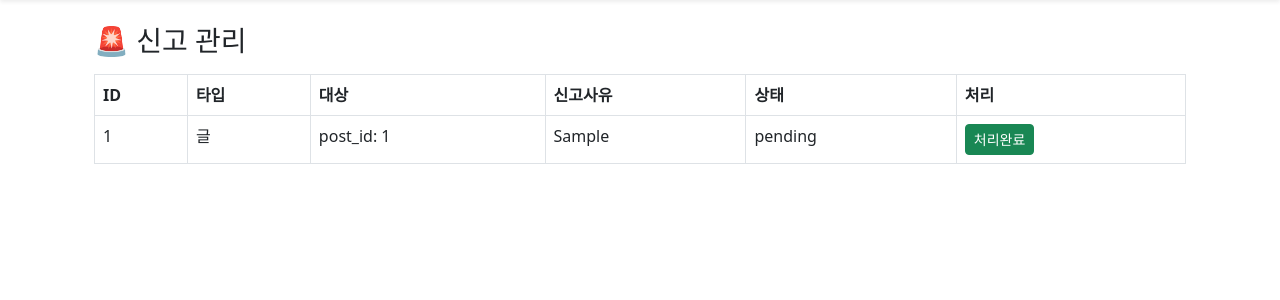
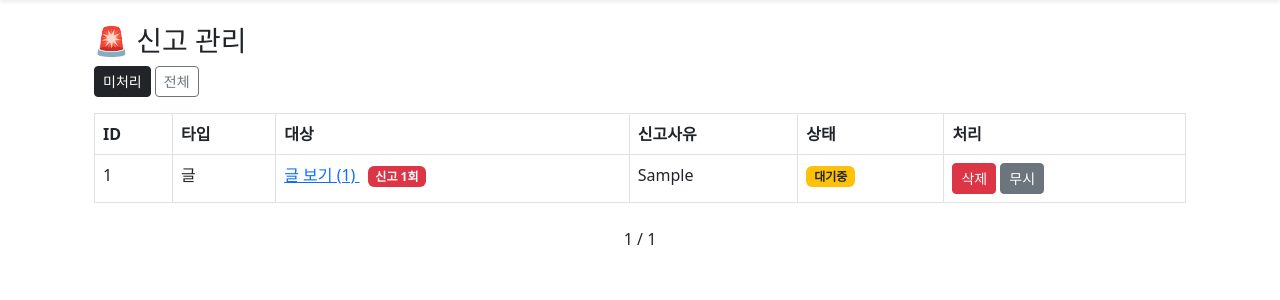
Before and after one commit to sang5517/my_todo_app, a Flask app: page /admin/reports in a window 1280 px wide. Shown: the part 56-356 px from the top of the page. Run offline with Flask 3, Linux system fonts and the light colour scheme; the visitor is signed in with stand-in values (Sample User, id 1); tables that the repository leaves empty hold one stand-in row (values such as "Sample post").

Commit message:
feat: 신고 시스템 구현 및 관리자 처리 기능 추가
- 게시글/댓글 신고 기능 구현
- 동일 유저 중복 신고 방지
- 관리자 페이지 신고 목록 조회 및 페이징 처리
- 신고 상태 (pending, deleted, ignored) 관리
- 신고 삭제 및 무시 처리 기능 추가
- 게시글 삭제 시 관련 댓글 및 신고 일괄 처리
- 신고 횟수 집계 및 UI 표시

```diff
--- a/models/comment.py
+++ b/models/comment.py
@@ -3,6 +3,7 @@ from datetime import datetime
 
 
 class Comment(db.Model):
+    __table_args__ = {'sqlite_autoincrement': True}
     id = db.Column(db.Integer, primary_key=True)
     content = db.Column(db.Text, nullable=False)
     user_id = db.Column(db.Integer, db.ForeignKey('user.id'), nullable=False)
--- a/models/post.py
+++ b/models/post.py
@@ -2,6 +2,8 @@ from extensions import db
 from datetime import datetime
 
 class Post(db.Model):
+    __table_args__ = {'sqlite_autoincrement': True}
+
     id = db.Column(db.Integer, primary_key=True)
     title = db.Column(db.String(100), nullable=False)
     content = db.Column(db.Text, nullable=False)
--- a/models/user.py
+++ b/models/user.py
@@ -6,6 +6,7 @@ class User(db.Model):
     username = db.Column(db.String(50), unique=True, nullable=False) # 아이디
     email = db.Column(db.String(100),unique=True, nullable=False) # 이메일 추가
     is_admin = db.Column(db.Boolean, default = False)
+    is_active = db.Column(db.Boolean, default = True)
 
     password = db.Column(db.String(200), nullable=True)
     provider = db.Column(db.String(20), default="local")
--- a/routes/admin.py
+++ b/routes/admin.py
@@ -1,8 +1,11 @@
-from flask import Blueprint, render_template,session
+from flask import Blueprint, render_template,session,request,jsonify
 from models.report import Report
+from models.post import Post
+from models.comment import Comment
 from utils.auth import login_required
 from models.user import User
 from extensions import db
+from sqlalchemy import func
 
 admin_bp = Blueprint("admin", __name__, url_prefix="/admin")
 
@@ -14,21 +17,100 @@ def reports():
     if not user.is_admin:
         return "권한 없음", 403
 
-    reports = Report.query.order_by(Report.created_at.desc()).all()
+    status = request.args.get("status") # 추가
+    page = request.args.get("page", 1, type=int) #추가
 
-    return render_template("admin/reports.html", reports=reports)
+    query = Report.query.order_by(Report.created_at.desc())
 
-@admin_bp.route("/report/resolve/<int:report_id>", methods=["POST"])
+    # 🔥 기본은 pending만
+    if status != "all":
+        query = query.filter_by(status="pending")
+
+    reports = query.paginate(page=page, per_page=10)
+
+    # 추가 시작
+    post_counts = db.session.query(
+        Report.post_id,
+        func.count(Report.id).label("count")
+
+    ).filter(Report.post_id != None)\
+     .group_by(Report.post_id).all()
+
+    comment_counts = db.session.query(
+        Report.comment_id,
+        func.count(Report.id).label("count")
+    ).filter(Report.comment_id != None)\
+     .group_by(Report.comment_id).all()
+
+    post_count_dict = {p.post_id: p.count for p in post_counts}
+    comment_count_dict = {c.comment_id: c.count for c in comment_counts}
+    # 🔥 추가 끝
+
+    return render_template(
+        "admin/reports.html",
+        reports=reports,
+        status=status,
+        post_count_dict=post_count_dict,
+        comment_count_dict=comment_count_dict
+    )
+
+@admin_bp.route("/report/action/<int:report_id>", methods=["POST"])
 @login_required
-def resolve_report(report_id):
+def resolve_action(report_id):
     user = User.query.get(session['user_id'])
 
     if not user.is_admin:
         return {"success": False}, 403
 
+    action = request.form.get("action")
     report = Report.query.get(report_id)
-    report.status = "resolved"
 
+    if not report:
+        return {"success": False, "message" : "신고 없음"}
+
+    # 삭제 처리
+
+    if action == "delete":
+        if report.post_id:
+            post = Post.query.get(report.post_id)
+            if post:
+                comment_ids = [c.id for c in post.comments]
+                db.session.delete(post)
+
+            # 같은 post 신고 전부 처리
+            Report.query.filter_by(post_id=report.post_id).update({
+                "status": "deleted"
+            })
+
+            # 🔥 댓글 신고도 전부 처리
+            if comment_ids:
+                Report.query.filter(Report.comment_id.in_(comment_ids)).update({
+                    "status": "deleted"
+                }, synchronize_session=False)
+
+
+        elif report.comment_id:
+            comment = Comment.query.get(report.comment_id)
+            if comment:
+                db.session.delete(comment)
+
+            # 같은 comment 신고 전부 처리
+            Report.query.filter_by(comment_id=report.comment_id).update({
+                "status": "deleted"
+            })
+
+        report.status = "deleted"   # ✅ 추가
+
+    elif action == "ignore":
+        if report.post_id:
+            Report.query.filter_by(post_id=report.post_id).update({
+                "status": "ignored"
+            })
+
+        elif report.comment_id:
+            Report.query.filter_by(comment_id=report.comment_id).update({
+                "status": "ignored"
+            })
     db.session.commit()
 
     return {"success": True}
--- a/routes/report.py
+++ b/routes/report.py
@@ -45,7 +45,7 @@ def report_comment(comment_id):
     existing = Report.query.filter_by(
         reporter_id=session['user_id'],
         comment_id=comment_id
-    )
+    ).first()
 
     if existing:
         return jsonify({
--- a/templates/admin/reports.html
+++ b/templates/admin/reports.html
@@ -4,6 +4,19 @@
 <div class="container mt-4">
 
     <h3>🚨 신고 관리</h3>
+
+    <!-- 🔥 필터 버튼 -->
+    <div class="mb-3">
+        <a href="/admin/reports"
+           class="btn btn-sm {% if not status or status != 'all' %}btn-dark{% else %}btn-outline-secondary{% endif %}">
+            미처리
+        </a>
+
+        <a href="/admin/reports?status=all"
+           class="btn btn-sm {% if status == 'all' %}btn-dark{% else %}btn-outline-secondary{% endif %}">
+            전체
+        </a>
+    </div>
 
     <table class="table table-bordered mt-3">
         <thead>
@@ -18,10 +31,11 @@
         </thead>
 
         <tbody>
-        {% for r in reports %}
+        {% for r in reports.items %}
             <tr>
                 <td>{{ r.id }}</td>
 
+                <!-- 타입 -->
                 <td>
                     {% if r.post_id %}
                         글
@@ -30,26 +44,65 @@
                     {% endif %}
                 </td>
 
+                <!-- 대상 -->
                 <td>
                     {% if r.post_id %}
-                        post_id: {{ r.post_id }}
+                        {% if r.post %}
+                            <a href="/post/{{ r.post_id }}">
+                                글 보기 ({{ r.post_id }})
+                            </a>
+                            <span class="badge bg-danger ms-2">
+                                신고 {{ post_count_dict.get(r.post_id, 0) }}회
+                            </span>
                         {% else %}
-                        comment_id: {{ r.comment_id }}
+                            <span class="text-danger">삭제된 글</span>
+                        {% endif %}
+                    {% else %}
+                        {% if r.comment %}
+                            <a href="/post/{{ r.comment.post_id }}#comment-{{ r.comment_id }}">
+                                댓글 보기 ({{ r.comment_id }})
+                            </a>
+                            <span class="badge bg-danger ms-2">
+                                신고 {{ comment_count_dict.get(r.comment_id, 0) }}회
+                            </span>
+                        {% else %}
+                            <span class="text-danger">삭제된 댓글</span>
+                        {% endif %}
                     {% endif %}
                 </td>
 
+                <!-- 신고 사유 -->
                 <td>{{ r.reason }}</td>
 
-                <td>{{ r.status }}</td>
-
+                <!-- 상태 -->
                 <td>
                     {% if r.status == "pending" %}
-                    <button class="btn btn-sm btn-success resolve-btn"
+                        <span class="badge bg-warning text-dark">대기중</span>
+                    {% elif r.status == "deleted" %}
+                        <span class="badge bg-danger">삭제됨</span>
+                    {% elif r.status == "ignored" %}
+                        <span class="badge bg-secondary">무시됨</span>
+                    {% endif %}
+                </td>
+
+                <!-- 처리 -->
+                <td>
+                    {% if r.status == "pending" %}
+                        <button class="btn btn-sm btn-danger delete-btn"
                                 data-id="{{ r.id }}">
-                        처리완료
+                            삭제
                         </button>
-                    {% else %}
-                        완료
+
+                        <button class="btn btn-sm btn-secondary ignore-btn"
+                                data-id="{{ r.id }}">
+                            무시
+                        </button>
+
+                    {% elif r.status == "deleted" %}
+                        <span class="text-danger">삭제 완료</span>
+
+                    {% elif r.status == "ignored" %}
+                        <span class="text-muted">무시됨</span>
                     {% endif %}
                 </td>
             </tr>
@@ -57,23 +110,79 @@
         </tbody>
 
     </table>
+
+    <!-- 🔥 페이징 -->
+    <div class="mt-4 text-center">
+
+        {% if reports.has_prev %}
+            <a href="?status={{ status }}&page={{ reports.prev_num }}"
+               class="btn btn-sm btn-outline-secondary">
+                이전
+            </a>
+        {% endif %}
+
+        <span class="mx-2">
+            {{ reports.page }} / {{ reports.pages }}
+        </span>
+
+        {% if reports.has_next %}
+            <a href="?status={{ status }}&page={{ reports.next_num }}"
+               class="btn btn-sm btn-outline-secondary">
+                다음
+            </a>
+        {% endif %}
+
     </div>
+
+</div>
+
+<!-- 🔥 JS -->
 <script>
-document.querySelectorAll('.resolve-btn').forEach(btn => {
+document.addEventListener("DOMContentLoaded", function() {
+
+    // 삭제
+    document.querySelectorAll('.delete-btn').forEach(btn => {
+        btn.addEventListener('click', function() {
+
+            if (!confirm("진짜 삭제할까?")) return;
+
+            const id = this.dataset.id;
+
+            fetch(`/admin/report/action/${id}`, {
+                method: 'POST',
+                headers: {
+                    'Content-Type': 'application/x-www-form-urlencoded'
+                },
+                body: 'action=delete'
+            })
+            .then(res => res.json())
+            .then(data => {
+                if (data.success) location.reload();
+            });
+        });
+    });
+
+    // 무시
+    document.querySelectorAll('.ignore-btn').forEach(btn => {
         btn.addEventListener('click', function() {
 
             const id = this.dataset.id;
 
-        fetch(`/admin/report/resolve/${id}`, {
-            method: 'POST'
+            fetch(`/admin/report/action/${id}`, {
+                method: 'POST',
+                headers: {
+                    'Content-Type': 'application/x-www-form-urlencoded'
+                },
+                body: 'action=ignore'
             })
             .then(res => res.json())
             .then(data => {
-            if (data.success) {
-                location.reload();
-            }
+                if (data.success) location.reload();
             });
         });
     });
+
+});
 </script>
+
 {% endblock %}
```
Also changed, not shown: models/report.py (+5 -2 lines), templates/detail.html (+2 -10 lines). Lines whose indentation alone changed are shown as unchanged.
